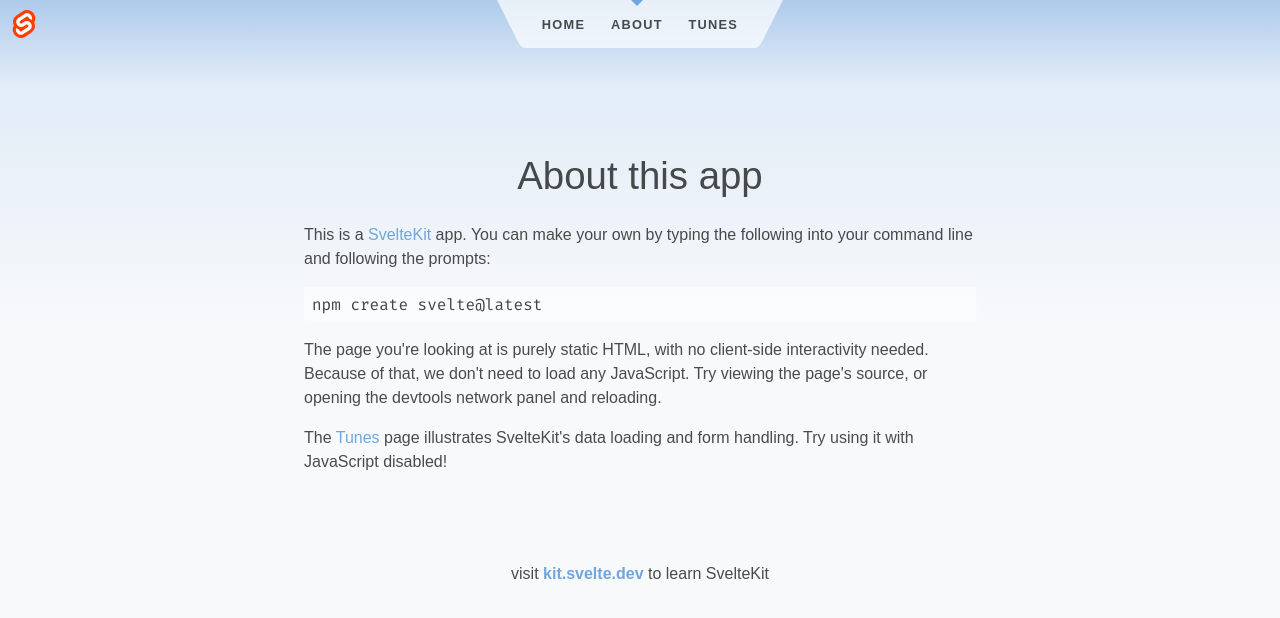
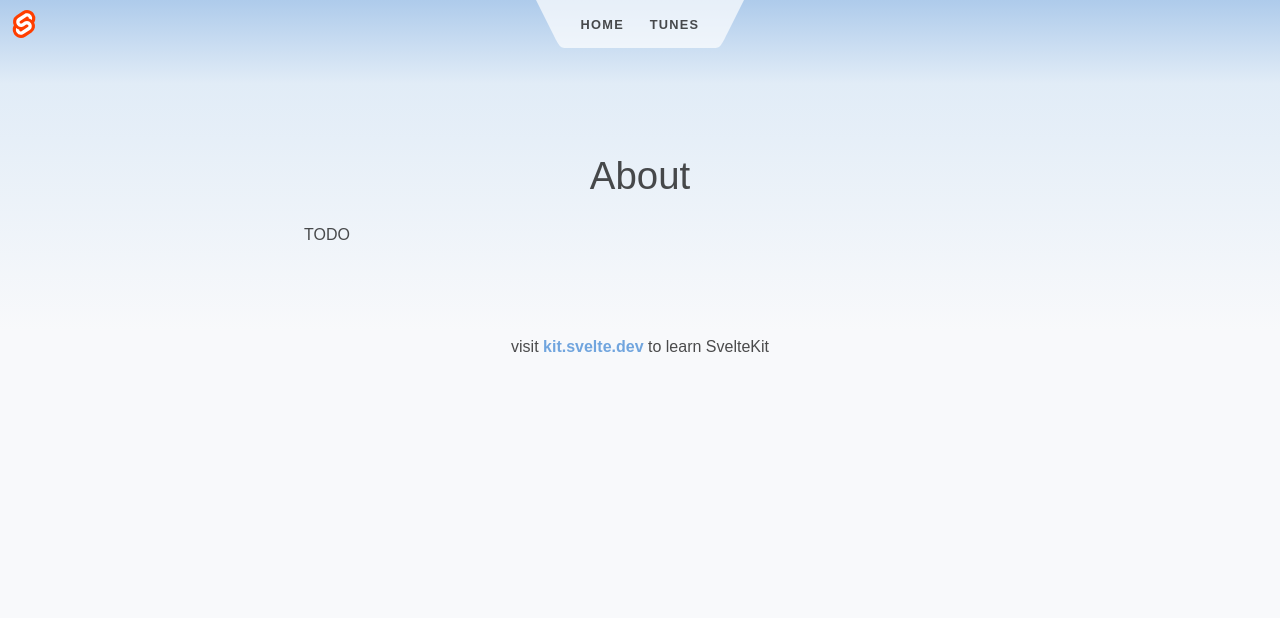
Before and after one commit to MattKuhn123/kuhn-tunes, a SvelteKit app: page /about in a window 1280 px wide. Shown: the top 618 px of the page. Built offline with nearby package versions, Linux system fonts and the light colour scheme.

Commit message:
Hid about page

```diff
--- a/src/lib/header/Header.svelte
+++ b/src/lib/header/Header.svelte
@@ -18,9 +18,9 @@
 			<li class:active={$page.url.pathname === '/'}>
 				<a href="/">Home</a>
 			</li>
-			<li class:active={$page.url.pathname === '/about'}>
+			<!--<li class:active={$page.url.pathname === '/about'}>
 				<a href="/about">About</a>
-			</li>
+			</li>-->
 			<li class:active={$page.url.pathname === '/tunes'}>
 				<a href="/tunes">Tunes</a>
 			</li>
--- a/src/routes/about/+page.svelte
+++ b/src/routes/about/+page.svelte
@@ -4,24 +4,10 @@
 </svelte:head>
 
 <div class="content">
-	<h1>About this app</h1>
+	<h1>About</h1>
 
 	<p>
-		This is a <a href="https://kit.svelte.dev">SvelteKit</a> app. You can make your own by typing the
-		following into your command line and following the prompts:
-	</p>
-
-	<pre>npm create svelte@latest</pre>
-
-	<p>
-		The page you're looking at is purely static HTML, with no client-side interactivity needed.
-		Because of that, we don't need to load any JavaScript. Try viewing the page's source, or opening
-		the devtools network panel and reloading.
-	</p>
-
-	<p>
-		The <a href="/tunes">Tunes</a> page illustrates SvelteKit's data loading and form handling. Try using
-		it with JavaScript disabled!
+		TODO
 	</p>
 </div>
 
```
